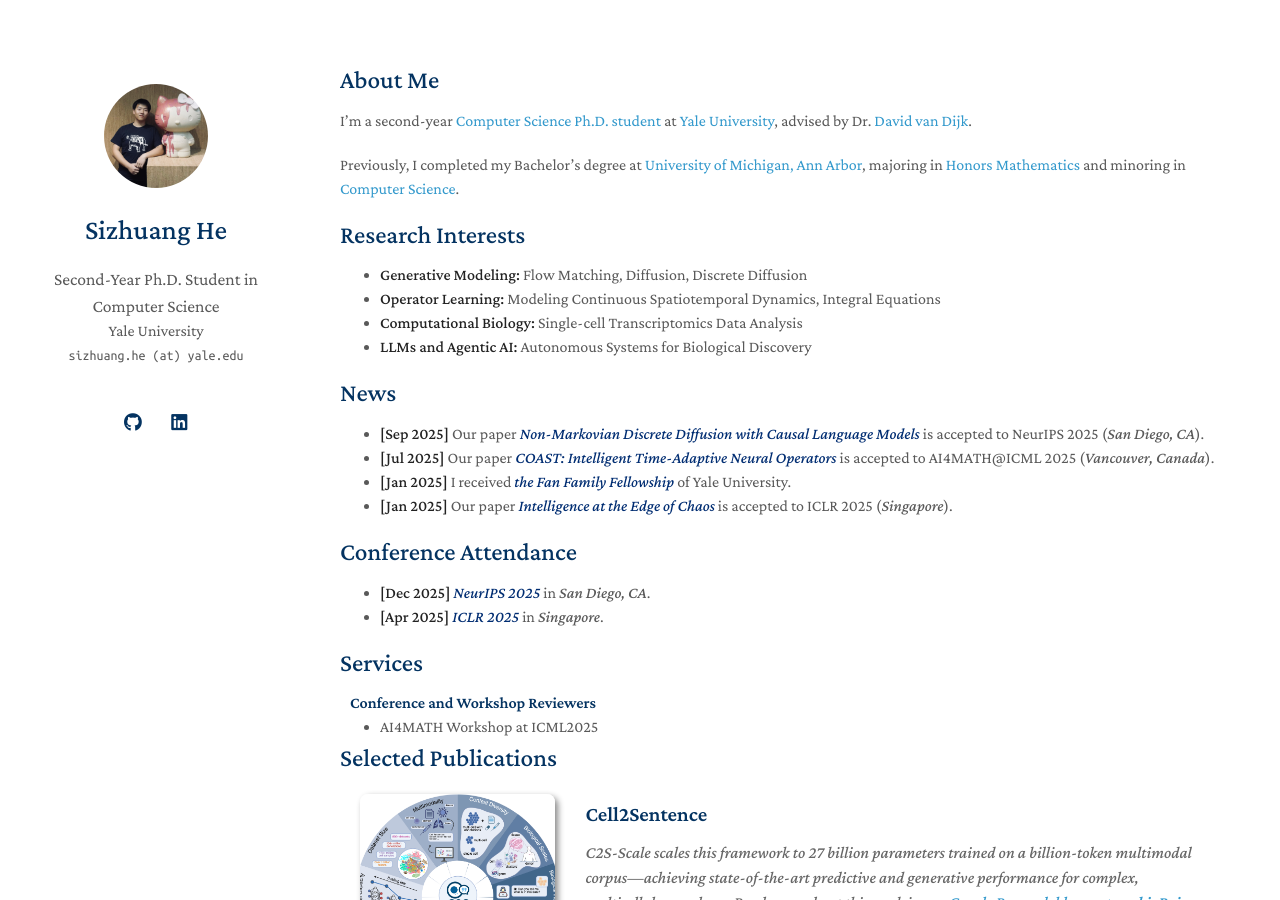
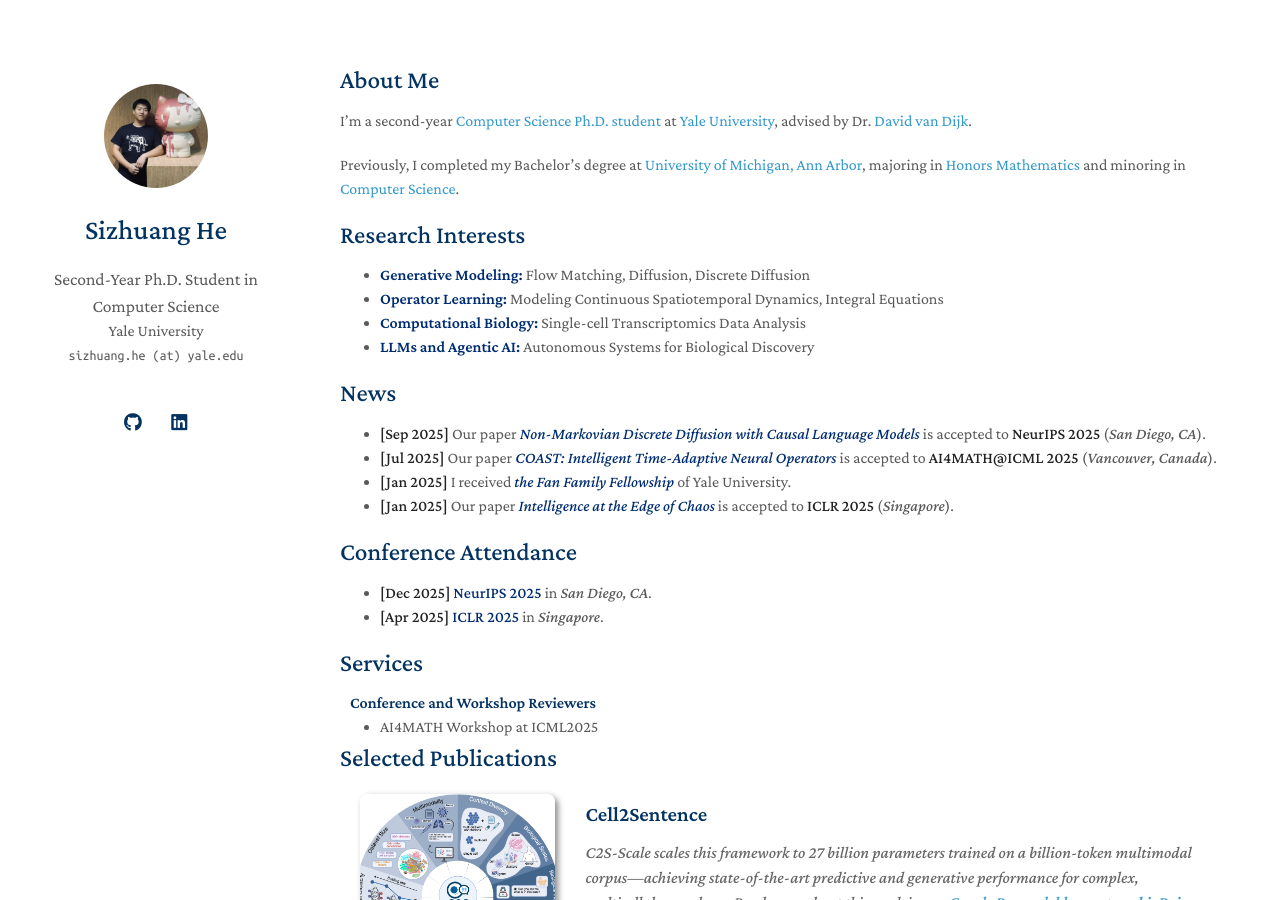
Before and after one commit to SizhuangHe/sizhuanghe.github.io, a Jekyll site: the page built from index.md, in a window 1280 px wide and 900 px high. Built offline with Jekyll 4.4.1, drawn with Linux system fonts in a browser that asks for light colours; a style sheet for code colours, icons or effects is not loaded; our own code applies the rules of GitHub Pages for plain Markdown files.

Commit message:
coloring

```diff
--- a/index.md
+++ b/index.md
@@ -10,21 +10,21 @@
 
 ## Research Interests
 
-- **Generative Modeling:** Flow Matching, Diffusion, Discrete Diffusion
-- **Operator Learning:** Modeling Continuous Spatiotemporal Dynamics, Integral Equations
-- **Computational Biology:** Single-cell Transcriptomics Data Analysis
-- **LLMs and Agentic AI:** Autonomous Systems for Biological Discovery
+- **<span style="color: var(--global-theme-color); font-weight: bold;">Generative Modeling:</span>** Flow Matching, Diffusion, Discrete Diffusion
+- **<span style="color: var(--global-theme-color); font-weight: bold;">Operator Learning:</span>** Modeling Continuous Spatiotemporal Dynamics, Integral Equations
+- **<span style="color: var(--global-theme-color); font-weight: bold;">Computational Biology:</span>** Single-cell Transcriptomics Data Analysis
+- **<span style="color: var(--global-theme-color); font-weight: bold;">LLMs and Agentic AI:</span>** Autonomous Systems for Biological Discovery
 
 
 ## News
-- **[Sep 2025]** Our paper *<span style="color: var(--global-theme-color);">Non-Markovian Discrete Diffusion with Causal Language Models</span>* is accepted to NeurIPS 2025 (*San Diego, CA*).
-- **[Jul 2025]** Our paper *<span style="color: var(--global-theme-color);">COAST: Intelligent Time-Adaptive Neural Operators</span>* is accepted to AI4MATH@ICML 2025 (*Vancouver, Canada*).
+- **[Sep 2025]** Our paper *<span style="color: var(--global-theme-color);">Non-Markovian Discrete Diffusion with Causal Language Models</span>* is accepted to **NeurIPS 2025** (*San Diego, CA*).
+- **[Jul 2025]** Our paper *<span style="color: var(--global-theme-color);">COAST: Intelligent Time-Adaptive Neural Operators</span>* is accepted to **AI4MATH@ICML 2025** (*Vancouver, Canada*).
 - **[Jan 2025]** I received *<span style="color: var(--global-theme-color);">the Fan Family Fellowship</span>* of Yale University.
-- **[Jan 2025]** Our paper *<span style="color: var(--global-theme-color);">Intelligence at the Edge of Chaos</span>* is accepted to ICLR 2025 (*Singapore*).
+- **[Jan 2025]** Our paper *<span style="color: var(--global-theme-color);">Intelligence at the Edge of Chaos</span>* is accepted to **ICLR 2025** (*Singapore*).
 
 ## Conference Attendance
-- **[Dec 2025]** *<span style="color: var(--global-theme-color);">NeurIPS 2025</span>* in *San Diego, CA*.
-- **[Apr 2025]** *<span style="color: var(--global-theme-color);">ICLR 2025</span>* in *Singapore*.
+- **[Dec 2025]** **<span style="color: var(--global-theme-color);">NeurIPS 2025</span>** in *San Diego, CA*.
+- **[Apr 2025]** **<span style="color: var(--global-theme-color);">ICLR 2025</span>** in *Singapore*.
 
 {% include_relative _includes/services.md %}
 {% include_relative _includes/selected-publications.md %}
```
